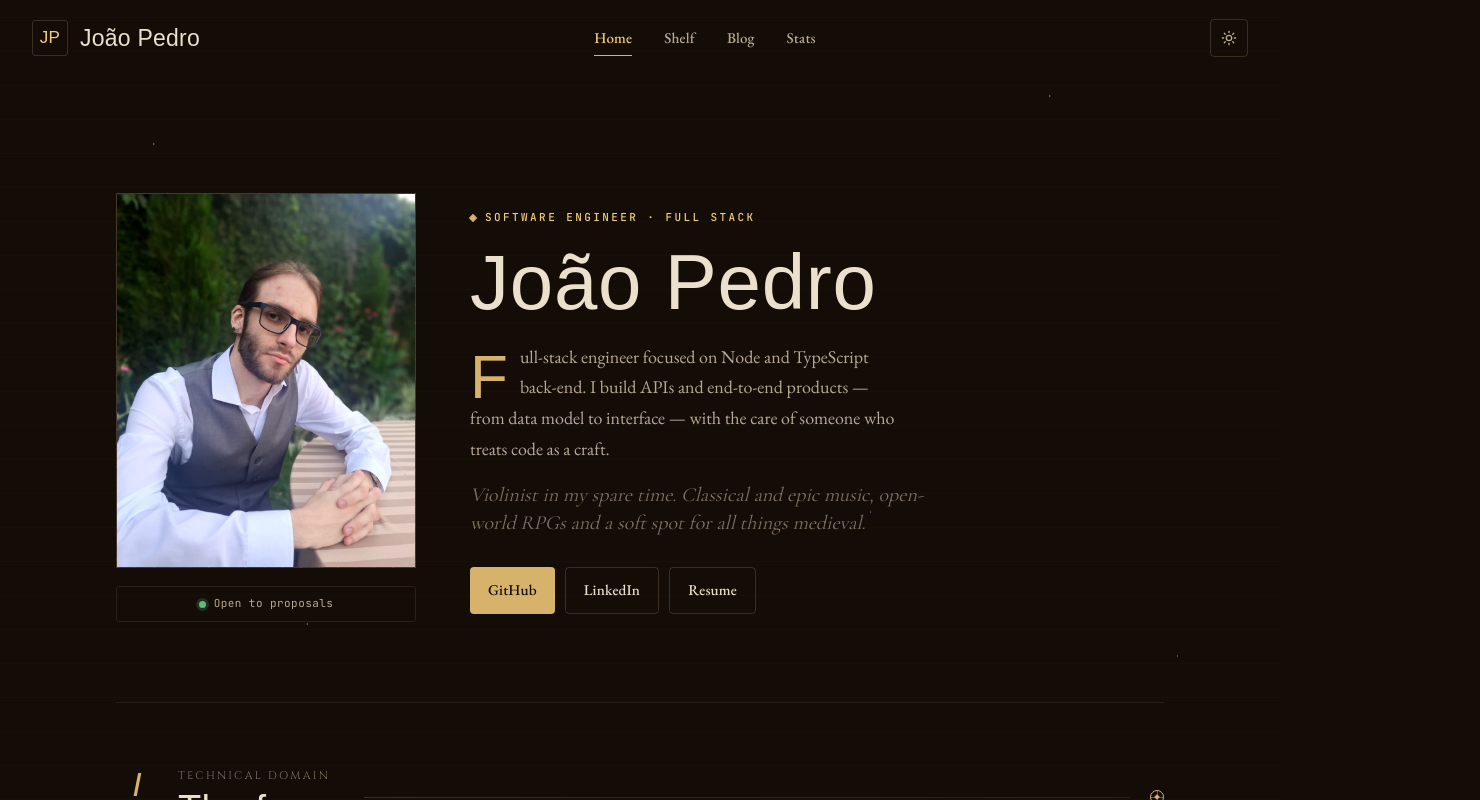
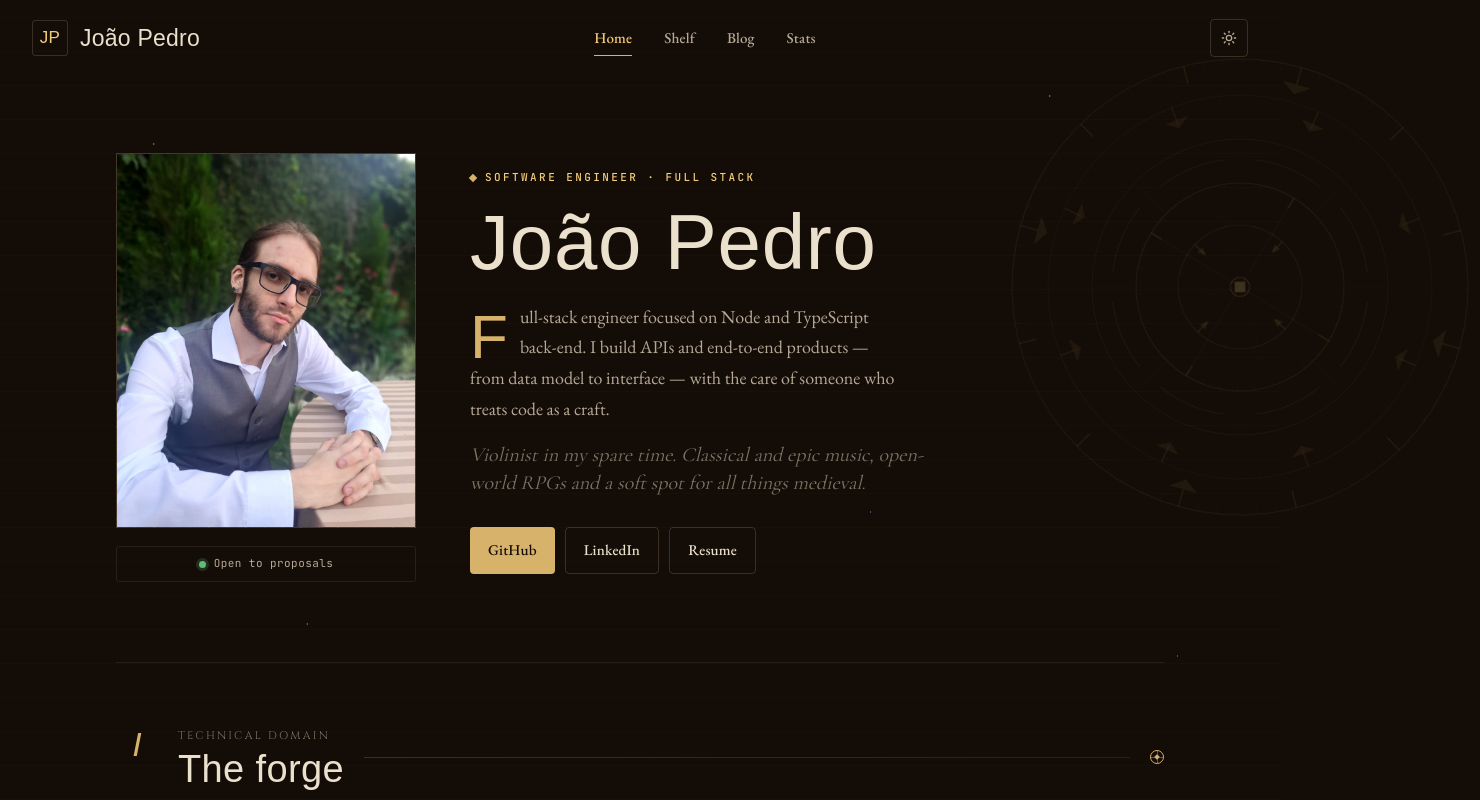
Before and after one commit to JoaoPedroQueirozRocha/Portifolio, a Next.js app in the folder frontend/: page /en in a window 1280 px wide. Shown: the top 800 px of the page, 1480 px wide, since content can reach past the window. Built offline with nearby package versions, Linux system fonts and the light colour scheme; a web font is replaced by a local one.

Commit message:
feat: adding background on header during scroll and adding a custom astrolobe on the page

```diff
--- a/frontend/app/[lang]/page.tsx
+++ b/frontend/app/[lang]/page.tsx
@@ -6,17 +6,31 @@ import SectionHeader from "@/components/ui/SectionHeader"
 import ExperienceTimeline from "@/components/ui/ExperienceTimeline"
 import { EXPERIENCE } from "@/lib/experience"
 import TechDetails from "@/components/layout/TechDetails"
+import Astrolabe from "@/components/layout/Astrolabe"
 export default async function Home({ params }: PageProps<"/[lang]">) {
   const { lang } = await params
   if (!isValidLocale(lang)) notFound()
   const dict = await getDictionary(lang)
 
   return (
-    <main className="content-container flex flex-col">
-      {/* Hero sample */}
+    <main className="content-container flex flex-col" style={{ position: "relative" }}>
 
+      {/* Astrolábio — posicionado no canto sup-dir da main, atrás de tudo */}
+      <Astrolabe
+        style={{
+          position: "absolute",
+          top: "-30px",
+          right: "-300px",
+          opacity: 0.28,
+          zIndex: 0,
+        }}
+      />
+
+      {/* Hero */}
       <section
         style={{
+          position: "relative",
+          zIndex: 1,
           display: "grid",
           gridTemplateColumns: "300px 1fr",
           gap: "54px",
@@ -27,7 +41,7 @@ export default async function Home({ params }: PageProps<"/[lang]">) {
         <Portrait portrait={dict.portrait} />
         <Bio hero={dict.hero} />
       </section>
-      <section style={{ padding: "64px 0", borderTop: "1px solid var(--line-soft)" }}>
+      <section style={{ position: "relative", zIndex: 1, padding: "64px 0", borderTop: "1px solid var(--line-soft)" }}>
         <SectionHeader
           numeral="I"
           label={dict.sections.stack.label}
@@ -36,7 +50,7 @@ export default async function Home({ params }: PageProps<"/[lang]">) {
         <TechDetails tech={dict.tech} />
       </section>
 
-      <section style={{ padding: "64px 0", borderTop: "1px solid var(--line-soft)" }}>
+      <section style={{ position: "relative", zIndex: 1, padding: "64px 0", borderTop: "1px solid var(--line-soft)" }}>
         <SectionHeader
           numeral="II"
           label={dict.sections.experience.label}
--- a/frontend/app/globals.css
+++ b/frontend/app/globals.css
@@ -349,6 +349,19 @@ html[data-theme="light"] {
 }
 
 /* =====================================================================
+   ASTROLABE — animações das camadas giratórias
+   Os nomes de classe são prefixados com astro- para evitar colisões.
+===================================================================== */
+@keyframes astro-cw-slow   { to { transform: rotate(360deg);  } }
+@keyframes astro-ccw-slow  { to { transform: rotate(-360deg); } }
+@keyframes astro-cw-medium { to { transform: rotate(360deg);  } }
+@keyframes astro-ccw-fast  { to { transform: rotate(-360deg); } }
+@keyframes astro-pulse {
+  0%, 100% { opacity: .9; transform: rotate(45deg) scale(1);  }
+  50%       { opacity: .5; transform: rotate(45deg) scale(.7); }
+}
+
+/* =====================================================================
    EXPERIENCE TIMELINE (Variant A)
    CSS extraído do design original — experience.css
 ===================================================================== */
@@ -403,13 +416,13 @@ html[data-theme="light"] {
 }
 .xp-detail.open .xp-stack { opacity: 1; }
 
-/* chevron */
+/* chevron — ícone trocado no JSX (→ fechado, ↓ aberto), só anima a cor */
 .xp-chev {
   color: var(--faint);
-  transition: transform 0.45s cubic-bezier(0.4, 0, 0.2, 1), color 0.2s;
+  transition: color 0.2s;
   flex-shrink: 0;
 }
-.xp-item.open .xp-chev { transform: rotate(90deg); color: var(--accent-bright); }
+.xp-item.open .xp-chev { color: var(--accent-bright); }
 
 /* --- Variant A: Timeline --- */
 .xp-timeline { list-style: none; position: relative; padding-left: 2px; }
--- /dev/null
+++ b/frontend/components/layout/Astrolabe.tsx
@@ -0,0 +1,176 @@
+/**
+ * Astrolabe — marca-d'água decorativa SVG.
+ * Server Component puro (sem hooks). Animações via globals.css.
+ * Usar com position:absolute/fixed no elemento pai.
+ */
+
+const S  = 480
+const cx = S / 2
+const cy = S / 2
+const R1 = 228
+const R2 = 192
+const R3 = 148
+const R4 = 104
+const R5 = 62
+
+function pt(r: number, deg: number) {
+  const rad = ((deg - 90) * Math.PI) / 180
+  return { x: cx + r * Math.cos(rad), y: cy + r * Math.sin(rad) }
+}
+
+function arc(r: number, a1: number, a2: number) {
+  const p1 = pt(r, a1)
+  const p2 = pt(r, a2)
+  const large = a2 - a1 > 180 ? 1 : 0
+  return `M ${p1.x} ${p1.y} A ${r} ${r} 0 ${large} 1 ${p2.x} ${p2.y}`
+}
+
+function Ticks({ outerR, step, len, majorStep, majorLen }: {
+  outerR: number; step: number; len: number; majorStep?: number; majorLen?: number
+}) {
+  const lines = []
+  for (let deg = 0; deg < 360; deg += step) {
+    const isMajor = majorStep != null && deg % majorStep === 0
+    const tickLen = isMajor ? (majorLen ?? len * 2) : len
+    const p1 = pt(outerR, deg)
+    const p2 = pt(outerR - tickLen, deg)
+    lines.push(
+      <line key={deg}
+        x1={p1.x} y1={p1.y} x2={p2.x} y2={p2.y}
+        stroke="currentColor"
+        strokeWidth={isMajor ? 1.2 : 0.6}
+        opacity={isMajor ? 0.7 : 0.4}
+      />
+    )
+  }
+  return <>{lines}</>
+}
+
+function Pointers({ r, step, size }: { r: number; step: number; size: number }) {
+  const tris = []
+  for (let deg = 0; deg < 360; deg += step) {
+    const tip = pt(r, deg)
+    const b1  = pt(r + size * 1.8, deg - 4)
+    const b2  = pt(r + size * 1.8, deg + 4)
+    tris.push(
+      <polygon key={deg}
+        points={`${tip.x},${tip.y} ${b1.x},${b1.y} ${b2.x},${b2.y}`}
+        fill="currentColor" opacity={0.5}
+      />
+    )
+  }
+  return <>{tris}</>
+}
+
+function Spokes({ innerR, outerR, step }: { innerR: number; outerR: number; step: number }) {
+  const lines = []
+  for (let deg = 0; deg < 360; deg += step) {
+    const p1 = pt(innerR, deg)
+    const p2 = pt(outerR, deg)
+    lines.push(
+      <line key={deg}
+        x1={p1.x} y1={p1.y} x2={p2.x} y2={p2.y}
+        stroke="currentColor" strokeWidth={0.7} opacity={0.35}
+      />
+    )
+  }
+  return <>{lines}</>
+}
+
+const layerStyle = (name: string, duration: string): React.CSSProperties => ({
+  transformOrigin: `${cx}px ${cy}px`,
+  animationName: name,
+  animationDuration: duration,
+  animationTimingFunction: "linear",
+  animationIterationCount: "infinite",
+})
+
+export default function Astrolabe({
+  className = "",
+  style,
+}: {
+  className?: string
+  style?: React.CSSProperties
+}) {
+  return (
+    <div
+      className={`pointer-events-none select-none ${className}`}
+      aria-hidden="true"
+      style={{ width: S, height: S, ...style }}
+    >
+      <svg viewBox={`0 0 ${S} ${S}`} width={S} height={S} style={{ color: "var(--gold)" }}>
+
+        {/* Camada 1 — anel externo + marcações — gira horário 120s */}
+        <g style={layerStyle("astro-cw-slow", "120s")} opacity={0.55}>
+          <circle cx={cx} cy={cy} r={R1} fill="none" stroke="currentColor" strokeWidth={1} opacity={0.6} />
+          <circle cx={cx} cy={cy} r={R1 - 14} fill="none" stroke="currentColor" strokeWidth={0.5} opacity={0.3} />
+          <Ticks outerR={R1} step={5} len={8} majorStep={30} majorLen={18} />
+          <Pointers r={R1 - 28} step={90} size={6} />
+        </g>
+
+        {/* Camada 2 — 24 divisões + ponteiros — gira anti-horário 90s */}
+        <g style={layerStyle("astro-ccw-slow", "90s")} opacity={0.5}>
+          <circle cx={cx} cy={cy} r={R2} fill="none" stroke="currentColor" strokeWidth={0.8} opacity={0.5} />
+          <Ticks outerR={R2} step={15} len={10} majorStep={45} majorLen={18} />
+          <Pointers r={R2 - 22} step={45} size={5} />
+        </g>
+
+        {/* Camada 3 — armila + raios — estática */}
+        <g opacity={0.45}>
+          <circle cx={cx} cy={cy} r={R3} fill="none" stroke="currentColor" strokeWidth={0.8} opacity={0.55} />
+          <Spokes innerR={R4 + 4} outerR={R3 - 4} step={45} />
+          {[22.5, 67.5, 112.5, 157.5, 202.5, 247.5, 292.5, 337.5].map((deg) => (
+            <path key={deg}
+              d={arc(R3 - 20, deg - 16, deg + 16)}
+              fill="none" stroke="currentColor" strokeWidth={1.4} opacity={0.4}
+            />
+          ))}
+        </g>
+
+        {/* Camada 4 — anel interno + cruz cardinal — gira horário 60s */}
+        <g style={layerStyle("astro-cw-medium", "60s")} opacity={0.6}>
+          <circle cx={cx} cy={cy} r={R4} fill="none" stroke="currentColor" strokeWidth={1} opacity={0.6} />
+          <Ticks outerR={R4} step={10} len={6} majorStep={90} majorLen={12} />
+          <line x1={cx - R4} y1={cy} x2={cx + R4} y2={cy} stroke="currentColor" strokeWidth={0.7} opacity={0.45} />
+          <line x1={cx} y1={cy - R4} x2={cx} y2={cy + R4} stroke="currentColor" strokeWidth={0.7} opacity={0.45} />
+          {[45, -45].map((deg) => {
+            const cos = Math.cos((deg * Math.PI) / 180)
+            const sin = Math.sin((deg * Math.PI) / 180)
+            return (
+              <line key={deg}
+                x1={cx - R4 * cos} y1={cy - R4 * sin}
+                x2={cx + R4 * cos} y2={cy + R4 * sin}
+                stroke="currentColor" strokeWidth={0.6} opacity={0.3}
+              />
+            )
+          })}
+        </g>
+
+        {/* Camada 5 — anel do núcleo — gira anti-horário 40s */}
+        <g style={layerStyle("astro-ccw-fast", "40s")} opacity={0.65}>
+          <circle cx={cx} cy={cy} r={R5} fill="none" stroke="currentColor" strokeWidth={0.8} opacity={0.6} />
+          <Ticks outerR={R5} step={30} len={8} majorStep={90} majorLen={14} />
+          <Pointers r={R5 - 16} step={90} size={5} />
+        </g>
+
+        {/* Núcleo — losango pulsante */}
+        <g style={{
+          transformOrigin: `${cx}px ${cy}px`,
+          animationName: "astro-pulse",
+          animationDuration: "6s",
+          animationTimingFunction: "ease-in-out",
+          animationIterationCount: "infinite",
+        }}>
+          <circle cx={cx} cy={cy} r={10} fill="none" stroke="currentColor" strokeWidth={1} opacity={0.8} />
+          <rect
+            x={cx - 5.5} y={cy - 5.5} width={11} height={11}
+            fill="currentColor"
+            transform={`rotate(45, ${cx}, ${cy})`}
+            opacity={0.9}
+          />
+        </g>
+
+      </svg>
+    </div>
+  )
+}
--- a/frontend/components/layout/Header.tsx
+++ b/frontend/components/layout/Header.tsx
@@ -26,9 +26,17 @@ export default function Header({ lang, nav, themeLabel }: HeaderProps) {
   const pathname = usePathname()
   const { theme, setTheme } = useTheme()
   const [mounted, setMounted] = useState(false)
+  const [scrolled, setScrolled] = useState(false)
 
   useEffect(() => {
     setMounted(true)
+
+    function onScroll() {
+      setScrolled(window.scrollY > 10)
+    }
+
+    window.addEventListener("scroll", onScroll, { passive: true })
+    return () => window.removeEventListener("scroll", onScroll)
   }, [])
 
   function toggleTheme() {
@@ -37,9 +45,13 @@ export default function Header({ lang, nav, themeLabel }: HeaderProps) {
 
   return (
     <header
-      className="sticky top-0 z-50 transition-[background,border-color,backdrop-filter] duration-300 mb-10"
-      style={{ borderBottom: "1px solid transparent" }}
-      // o scroll behavior será adicionado quando implementarmos o JS de scroll
+      className="sticky top-0 z-50"
+      style={{
+        borderBottom: `1px solid ${scrolled ? "var(--line-soft)" : "transparent"}`,
+        background: scrolled ? "color-mix(in oklab, var(--bg) 84%, transparent)" : "transparent",
+        backdropFilter: scrolled ? "blur(16px) saturate(1.2)" : "none",
+        transition: "background .3s, border-color .3s, backdrop-filter .3s",
+      }}
     >
       <div
         className="max-w-[--maxw] mx-auto px-8 py-[18px] flex items-center justify-between gap-6"
```
